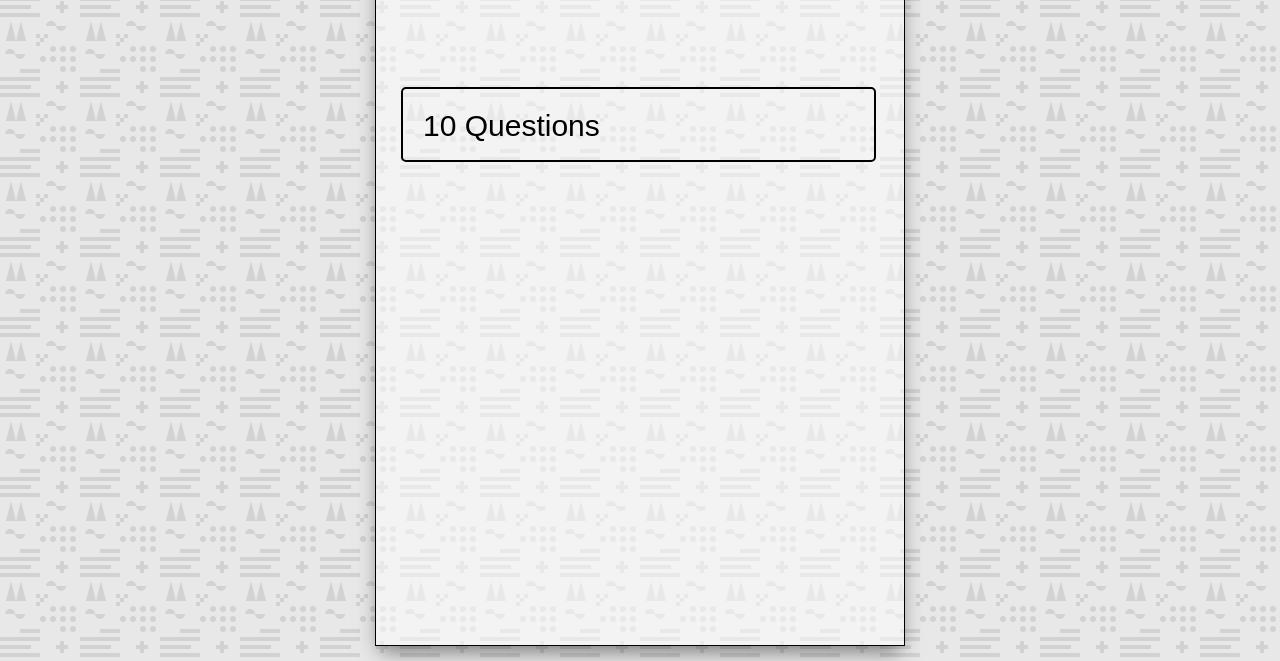
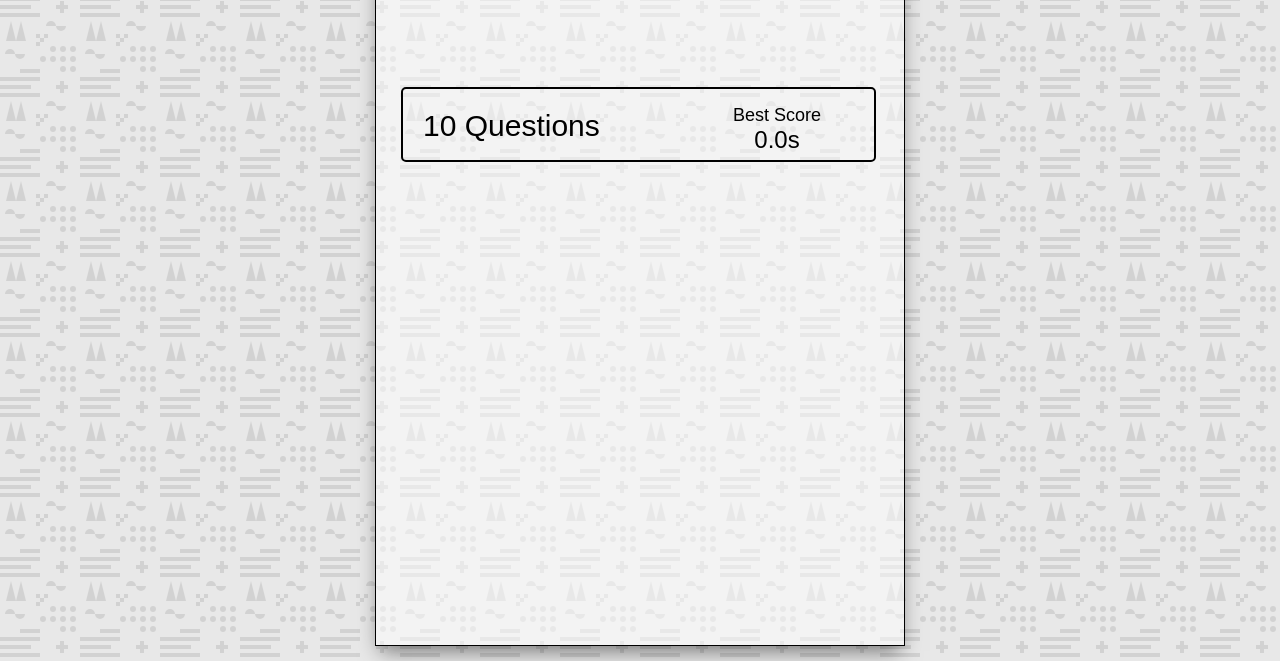
Before and after one commit to Djones917/MathSprint_2020, a plain HTML site: page index.html in a window 1280 px wide. Shown: the part 139-800 px from the top of the page. Drawn offline with Linux system fonts and the light colour scheme; a web font is replaced by a local one.

Commit message:
added best score value span

```diff
--- a/index.html
+++ b/index.html
@@ -21,6 +21,11 @@
                     <!-- Selection Container -->
                     <div class="radio-container">
                         <label for="value-10">10 Questions</label>
+                        <input type="radio" name="questions" value="10" id="value-10">
+                        <span class="best-score">
+                            <span>Best Score</span>
+                            <span class="best-score-value">0.0s</span>
+                        </span>
                     </div>
                 </div>
             </form>
```
